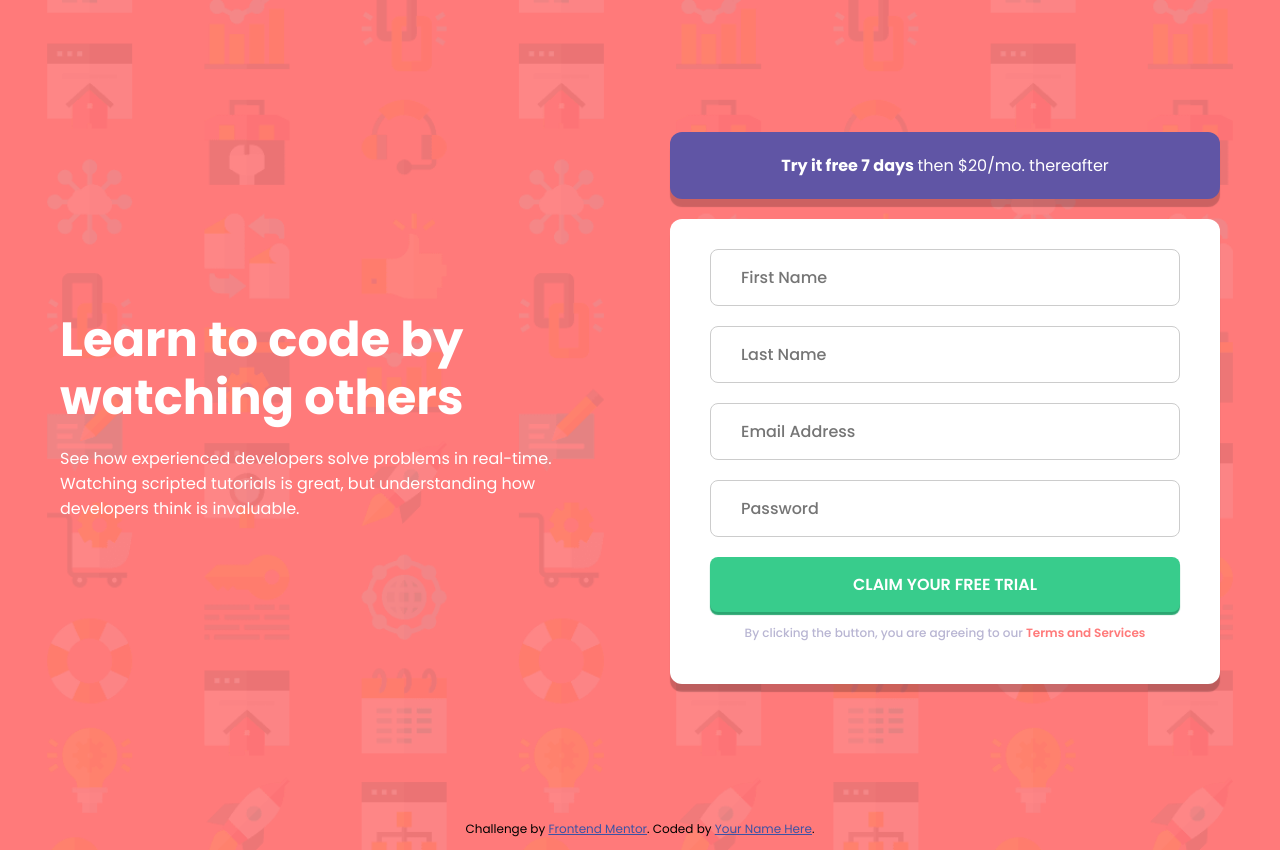
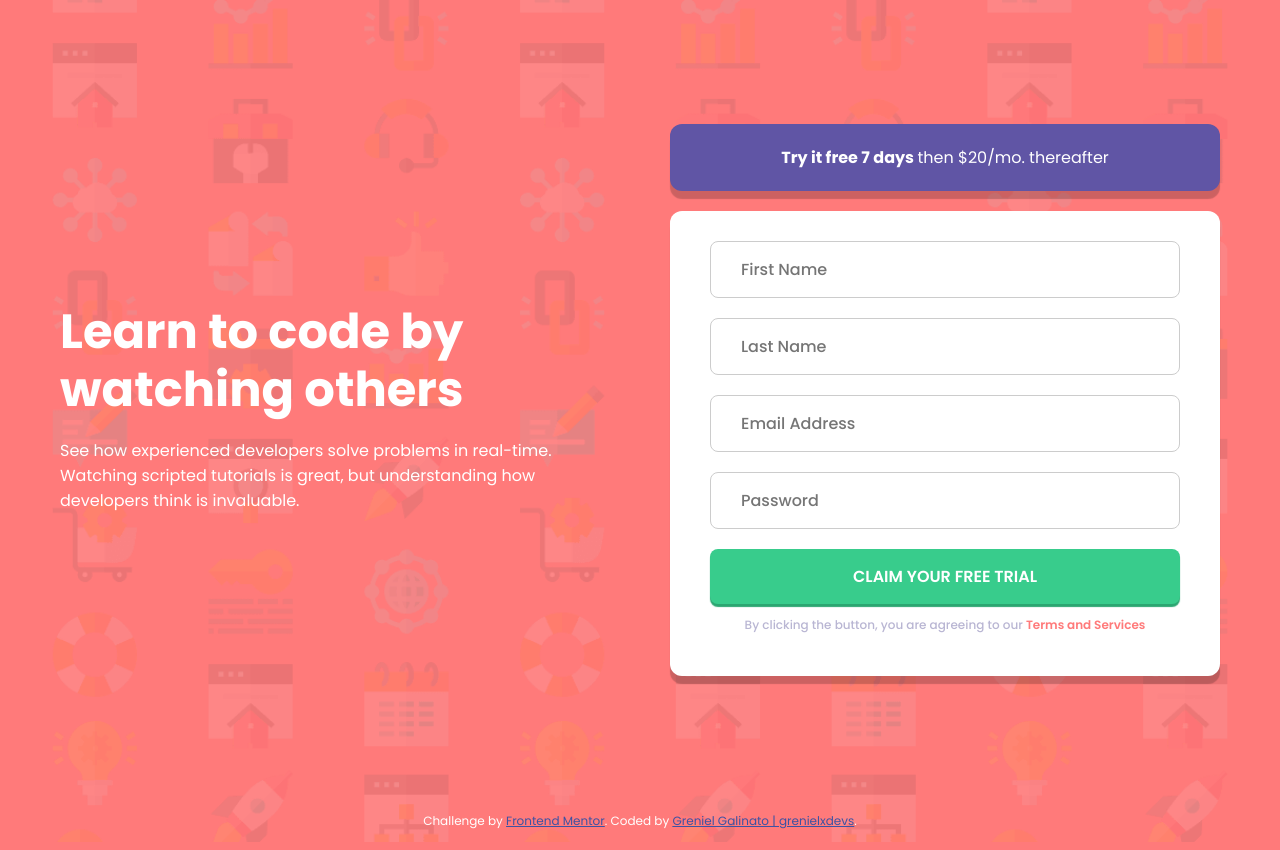
Before and after one commit to grenielxdevs/fem_intro_component_with_signup_form, a React (Vite) app: page / in a window 1280 px wide. Built offline with nearby package versions, Linux system fonts and the light colour scheme.

Commit message:
fem_intro_component_with_signup_form: adding footer styles and contents

```diff
--- a/src/components/Footer.jsx
+++ b/src/components/Footer.jsx
@@ -3,7 +3,7 @@ function Footer() {
         <footer id="footer">
             <p className="attribution">
             Challenge by <a href="https://www.frontendmentor.io?ref=challenge" target="_blank" rel="noreferrer">Frontend Mentor</a>.
-            Coded by <a href="#">Your Name Here</a>.
+            Coded by <a href="https://github.com/grenielxdevs">Greniel Galinato | grenielxdevs</a>.
             </p>
         </footer>
     )
--- a/src/index.css
+++ b/src/index.css
@@ -18,6 +18,8 @@
 body {
   background: var(--red) url('/images/bg-intro-desktop.png') center no-repeat;
   background-size: cover;
+  margin: 0;
+  padding: 0;
 }
 
 /* Main Styles
@@ -178,7 +180,9 @@ body {
 /* Footer Styles
 =================================== */
 #footer .attribution {
+  padding: 0 20px;
   font-size: 12px;
+  color: #ffffff;
   text-align: center;
 }
 
```
